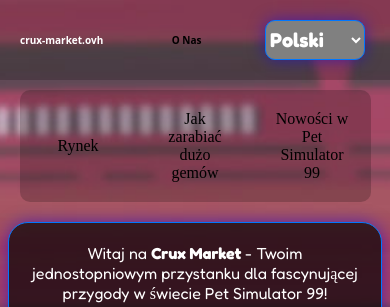
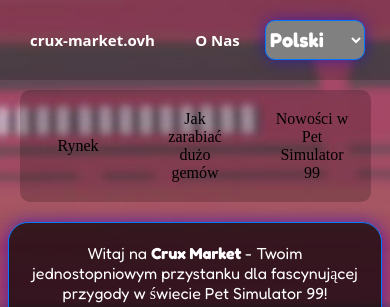
Before and after one commit to zmcpl/zmcpl.github.io, a PHP site: page / in a window 390 px wide. Shown: the top 307 px of the page. Run offline with PHP 8.4, Linux system fonts and the light colour scheme.

Commit message:
Update style.css

```diff
--- a/style.css
+++ b/style.css
@@ -45,7 +45,7 @@
 }
 
 #links-help a {
-    color: black;
+    color: rgb(255, 255, 255);
     text-decoration: none;
     font-family: Noto Sans;
     font-weight: bolder;
@@ -236,7 +236,9 @@
         text-align: center;
     }
 
-    header a {
-        white-space: normal;
+    #domain-name,
+    #links-help a {
+        font-size: 15px;
+        padding: 10px;
     }
 }
```
